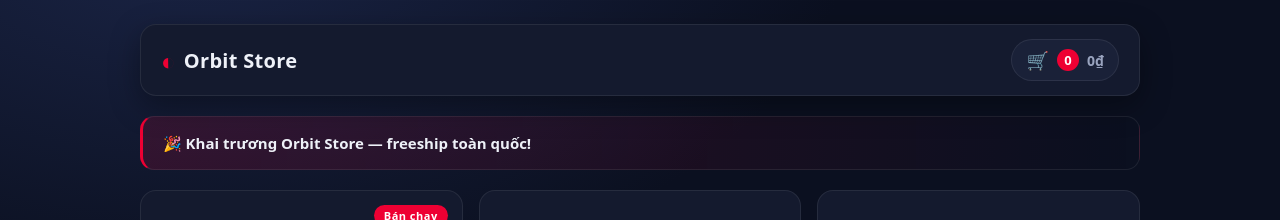
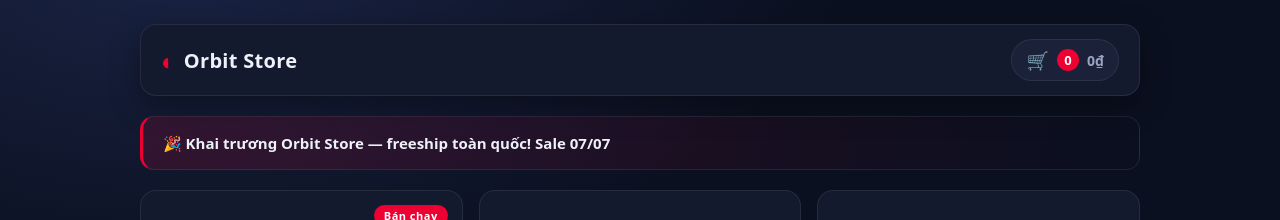
Before and after one commit to tuanriel/demo_cicd, a React (Vite) app: page / in a window 1280 px wide. Shown: the top 220 px of the page. Built offline with nearby package versions, Linux system fonts and the light colour scheme.

Commit message:
feat(cicd): demo

```diff
--- a/src/App.jsx
+++ b/src/App.jsx
@@ -3,7 +3,7 @@
 
 // ▼▼▼ ĐỔI CÁC GIÁ TRỊ NÀY RỒI COMMIT ĐỂ THẤY GIAO DIỆN ĐỔI ▼▼▼
 const SITE_VERSION = "v1";
-const BANNER = "🎉 Khai trương Orbit Store — freeship toàn quốc!";
+const BANNER = "🎉 Khai trương Orbit Store — freeship toàn quốc! Sale 07/07";
 // ▲▲▲ ---------------------------------------------------------- ▲▲▲
 
 const formatVND = (n) => n.toLocaleString("vi-VN") + "₫";
```
